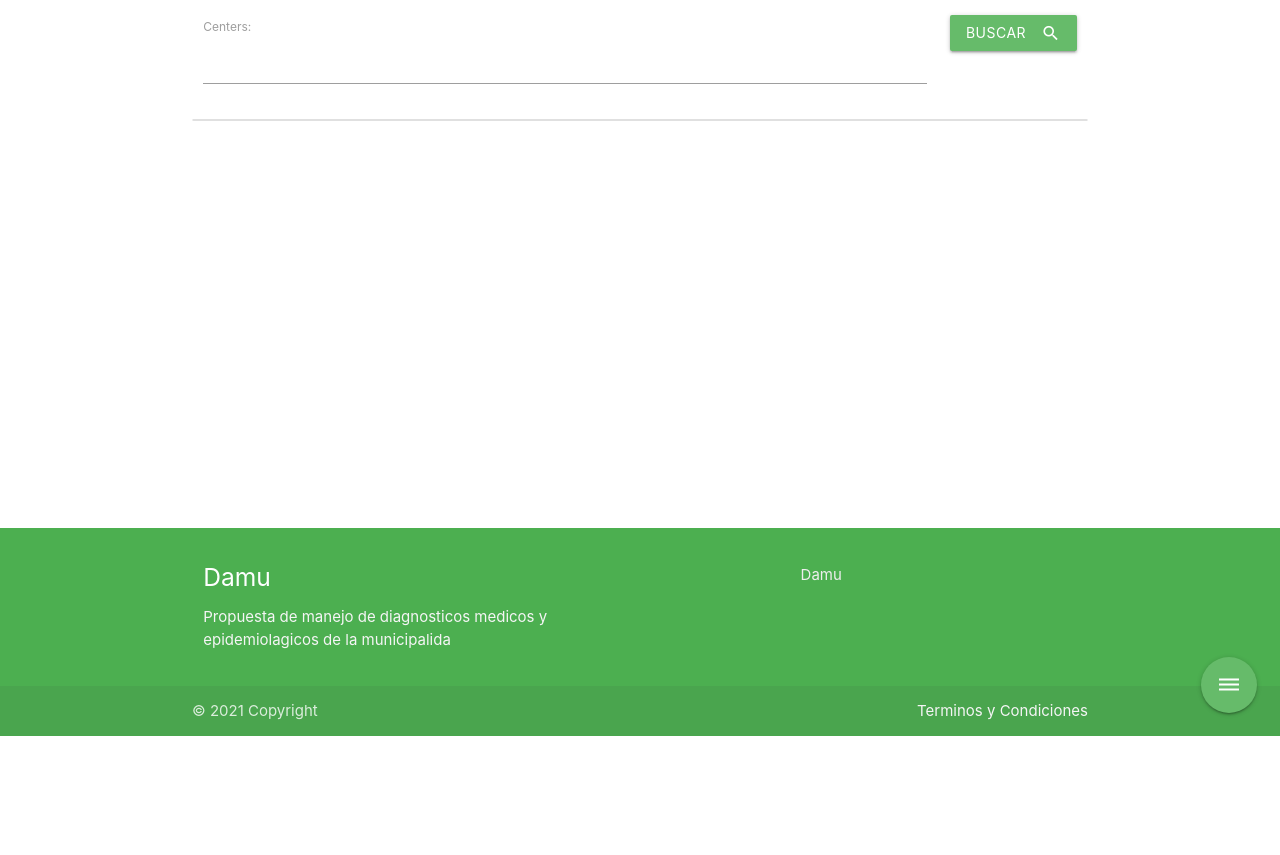
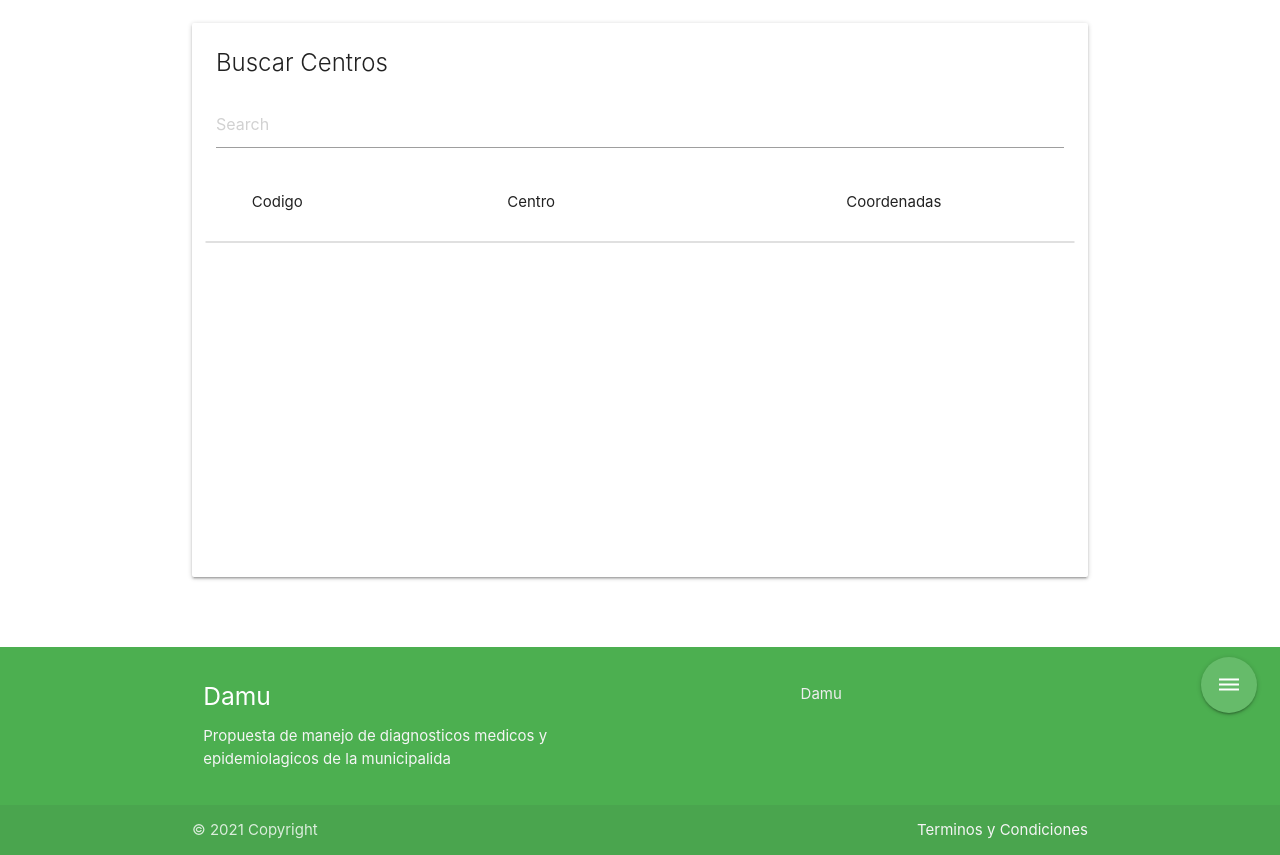
Before and after one commit to DiogenesPuig/DataMun, a Django app: page /centers/ in a window 1280 px wide. Shown: the part 64-919 px from the top of the page. Before the commit the page ends 800 px from the top, so only its background shows below. Run offline with Django 3.2, Linux system fonts and the light colour scheme; data that the repository does not hold is empty; some libraries are stand-ins or nearby versions.

Commit message:
buscador a teimpo real con django rest framework en los centros y diagnosticos

```diff
--- a/dataMun/serializers.py
+++ b/dataMun/serializers.py
@@ -7,3 +7,8 @@ class CenterSerializer(serializers.ModelSerializer):
     class Meta:
         model = Center
         fields = '__all__'
+
+class DiagnosticSerializer(serializers.ModelSerializer):
+    class Meta:
+        model = Diagnostic
+        fields = '__all__'
--- a/dataMun/templates/centers.html
+++ b/dataMun/templates/centers.html
@@ -9,29 +9,42 @@ Centers
     <div class="row container" >
         <div class="col s12">
             <div class="row">
-                <div class="col s10">
+                <div class="card  white">
 
-                    <label for="name">Centers:</label>
-                    <input type="text" oninput="searchCenter()" id="name">
-                </div>
-                <div class="col s2">
-                    <button  class="btn waves-effect waves-light green lighten-1" onclick="searchCenter()" name="action">Buscar
-                        <i class="material-icons right">search</i>
-                    </button>
+                    <div class="card-content">
+
+                        <span class="card-title">Buscar Centros</span>
+                        <div class="row">
+
+                            <div class="input-field col s12 ">
+                                <input  type="search" class="autocomplete" id="name"  placeholder="Search">
+                                <i id="btn_search" onclick="filterCenter()" class="material-icons center">search</i>
+
                             </div>
                         </div>
-            <div class="row center" style="overflow: auto;height: 300px;">
+                        <div class="row center">
+                                <div class="col s2">
+                                    Codigo
+                                </div>
+                                <div class="col s5">
+                                    Centro
+                                </div>
+                                <div class="col s5">
+                                    Coordenadas
+                                </div>
+                            </div>
+                        <div class="row" style="overflow: auto;height: 300px;">
+
                             <ul class="collection with-header" id="centers">
 
-
                             </ul>
+                        </div>
 
                     </div>
 
                 </div>
-
-
-
+            </div>
+        </div
     </div>
 </div>
 
--- a/dataMun/templates/main.html
+++ b/dataMun/templates/main.html
@@ -38,7 +38,7 @@
     </style>
 
 </head>
-<body>
+<body onload="">
 
     {% include "navbar.html" %}
 
--- a/dataMun/urls.py
+++ b/dataMun/urls.py
@@ -11,6 +11,7 @@ urlpatterns = [
     path('perfil/', perfilView, name="perfil"),
     path('uploadFile/', uploadFileView, name="uploadFile"),
     path('diagnostics/',diagnosticsView, name="diagnostics"),
+    path('diagnostics/api/search_diagnostic/',DiagnosticsView.as_view()),
     path('centers/api/search_center/',CenterView.as_view()),
     path('centers/',centersView, name="centers"),
     path('diagnostic/<str:cod_diagnostic>',diagnosticView,name="diagnostic"),
--- a/dataMun/views.py
+++ b/dataMun/views.py
@@ -98,7 +98,7 @@ class PaceintePorDiagnostico():
 
 @user_passes_test(lambda u:u.is_staff)
 def diagnosticsView(request):
-    diagnostic_filter = DiagnosticFilter(request.GET)
+
 
     year = datetime.datetime.now().year
 
@@ -107,9 +107,6 @@ def diagnosticsView(request):
     for week in weeks:
         if week.week > max_week.week:
             max_week = week
-
-
-
 
     diagnostics = Diagnostic.objects.all()
     diagnostic_cases = DiagnosticCases.objects.all()
@@ -126,19 +123,12 @@ def diagnosticsView(request):
                     diagn_cod.append(diagnostic.code)
         else:
             break
-    alerts
 
 
 
-
-    paginator = Paginator(alerts,10)
-    page_number = request.GET.get('page')
-    page_obj = paginator.get_page(page_number)
     context = {
         'max_week':max_week,
-        'alerts':page_obj,
-        'diagnostic_filter':diagnostic_filter,
-
+        'alerts':alerts,
     }
 
     return render(request, 'diagnostics.html',context)
@@ -267,4 +257,11 @@ class CenterView(generics.ListAPIView):
     queryset = Center.objects.all()
     serializer_class = CenterSerializer
     filter_backends = (DjangoFilterBackend, SearchFilter)
-    filter_fields = {'name': ['icontains'],'code': ['icontains']}
+    filter_fields = {'name': ['icontains']}
+
+
+class DiagnosticsView(generics.ListAPIView):
+    queryset = Diagnostic.objects.all()
+    serializer_class = DiagnosticSerializer
+    filter_backends = (DjangoFilterBackend, SearchFilter)
+    filter_fields = {'name': ['icontains']}
--- a/static/js/index.js
+++ b/static/js/index.js
@@ -38,32 +38,13 @@ document.addEventListener('DOMContentLoaded', function() {
 
 
 
+function filter(end_point,callback) {
 
-function clearResults(id){
-
-    var results = document.getElementById(id).innerHTML = "";
-}
-function addCenter(code,name,coordinate){
-
-    var li = "<li class='collection-item'>"
-    var end_li = '</ul>'
-    var div = "<div class='col s4'>"
-    var end_div= "</div>"
-
-    var div = document.getElementById("centers").innerHTML += li + div + code +end_div +  div + name +end_div + div + coordinate +end_div + end_li;
-}
-
-function search(name,fileds) {
-    clearResults("centers")
-
-    var end_point = "api/search_center/?"+fileds+"=" + name
     $.ajax({
         url: end_point,
         dataType: "json",
         success: function(data){
-            for (i in data){
-                addCenter(data[i].code,data[i].name,data[i].coordinate);
-            }
+            return callback(data);
         },
         error: function(error_data){
             console.log("error")
@@ -71,11 +52,123 @@ function search(name,fileds) {
         },
     })
 
+}
+
+function addDiagnostic(code,name){
+
+    var li = "<li class='collection-item'><div class='row'><div class='col s2'>"
+    var end_li= "</div></div></li>"
+
+    var div = document.getElementById("diagnostics").innerHTML += li + code +  "</div><div class='col s10'>" + name + end_li;
+
+
 
 }
-function searchCenter(){
+
+function filterDiagnostic(){
+
+    document.getElementById("diagnostics").innerHTML = "";
     var value = document.getElementById("name").value
-    search(value,"name__icontains")
+    var end_point = "api/search_diagnostic/?name__icontains=" + value
+    filter(end_point,function(data){
+        for (i in data){
+            addDiagnostic(data[i].code,data[i].name);
+        }
+    });
 }
 
-searchCenter()
+document.addEventListener('DOMContentLoaded',function () {
+    filterDiagnostic()
+    var input = document.getElementById("name");
+    // Execute a function when the user releases a key on the keyboard
+    input.addEventListener("keyup", function(event) {
+    // Number 13 is the "Enter" key on the keyboard
+    if (event.keyCode === 13) {
+        // Cancel the default action, if needed
+        event.preventDefault();
+        // Trigger the button element with a click
+        document.getElementById("btn_search").click();
+    }
+    });
+    var end_point = "api/search_diagnostic/"
+
+    filter(end_point,function(data){
+        var elems = document.querySelectorAll('.autocomplete');
+
+        var data_qs = "{"
+        for (i in data){
+
+            data_qs += "\""+data[i].name.replace("            ","").replace("\"","") + "\":null,\n"
+        }
+
+        data_qs += "}";
+        data_qs = data_qs.replace(",\n}","}")
+
+
+
+        var obj = JSON.parse(data_qs)
+
+        var instances = M.Autocomplete.init(elems, {data: obj,onAutocomplete:function(){filterDiagnostic()} });
+    });
+
+});
+
+
+
+
+function addCenter(code,name,coordinate){
+
+    var li = "<li class='collection-item'><div class='row valign-wrapper'><div class='col s2'>"
+    var end_li= "</div><a href='#!' class='secondary-content btn'>Editar cordenadas<i class='material-icons right'>edit</i></a></div></li>"
+
+    var div = document.getElementById("centers").innerHTML += li + code +  "</div><div class='col s5'>" + name +  "</div><div class='col s5'>" + coordinate + end_li;
+}
+
+function filterCenter(){
+
+    document.getElementById("centers").innerHTML = "";
+    var value = document.getElementById("name").value
+    var end_point = "api/search_center/?name__icontains=" + value
+    filter(end_point,function(data){
+        for (i in data){
+            addCenter(data[i].code,data[i].name,data[i].coordinate);
+        }
+    });
+}
+
+document.addEventListener('DOMContentLoaded',function () {
+    filterCenter()
+
+    var input = document.getElementById("name");
+    // Execute a function when the user releases a key on the keyboard
+    input.addEventListener("keyup", function(event) {
+    // Number 13 is the "Enter" key on the keyboard
+    if (event.keyCode === 13) {
+        // Cancel the default action, if needed
+        event.preventDefault();
+        // Trigger the button element with a click
+        document.getElementById("btn_search").click();
+    }
+    });
+
+    var end_point = "api/search_center/"
+
+    filter(end_point,function(data){
+        var elems = document.querySelectorAll('.autocomplete');
+
+        var data_qs = "{"
+        for (i in data){
+
+            data_qs += "\""+data[i].name + "\":null,"
+        }
+
+        data_qs += "}";
+        data_qs = data_qs.replace(",}","}")
+
+
+        var obj = JSON.parse(data_qs)
+
+        var instances = M.Autocomplete.init(elems, {data: obj,onAutocomplete:function(){filterCenter()} });
+    });
+
+});
```
Also changed, not shown: dataMun/templates/diagnostics.html (+31 -44 lines), 1 other file. Lines whose indentation alone changed are shown as unchanged.
